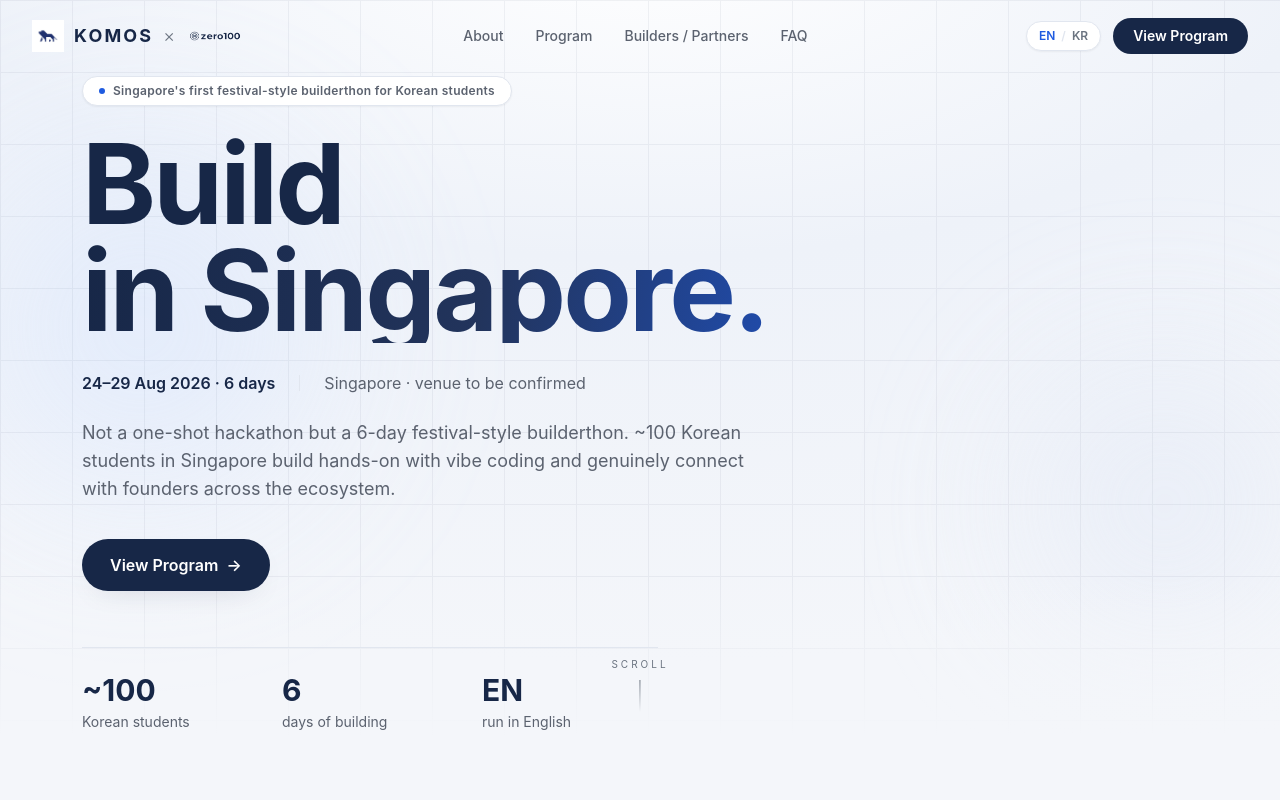
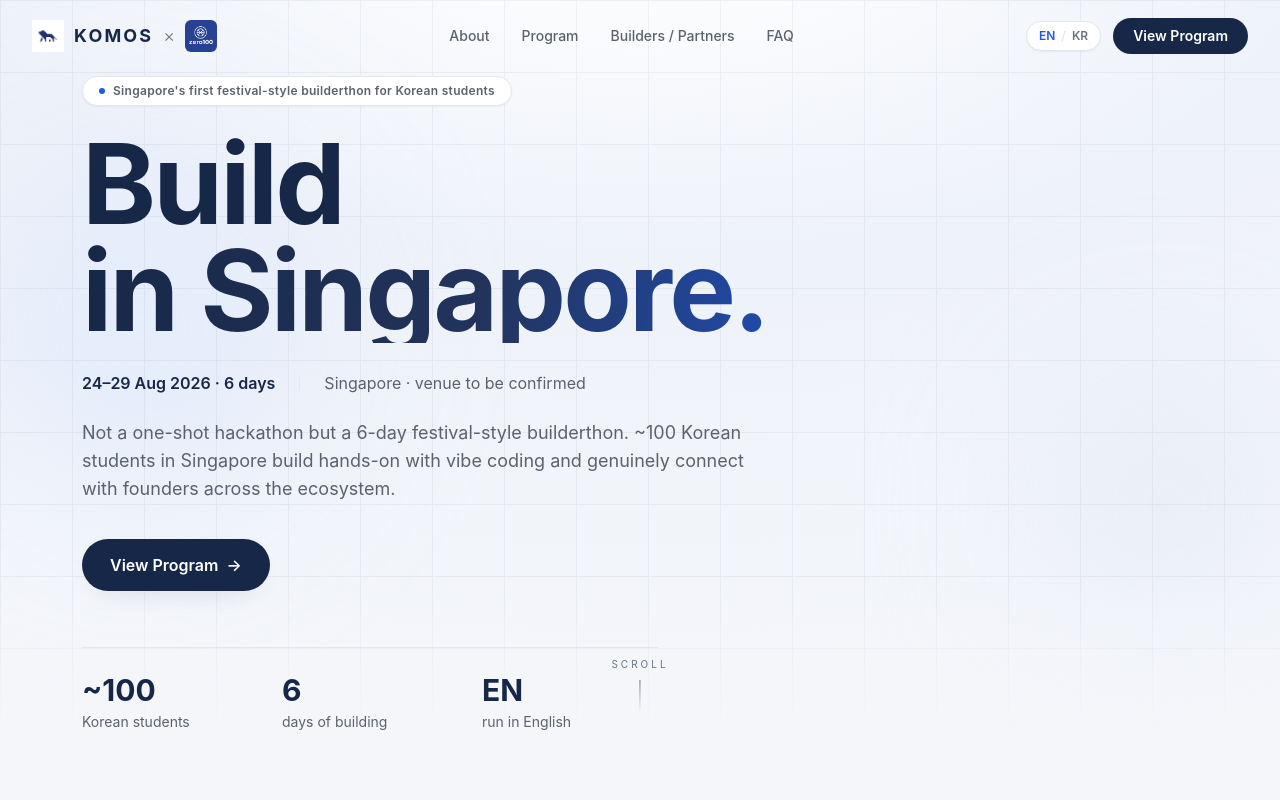
Before and after one commit to jhpark-2022/builderthon-for-korean-student, a Next.js app: page / in a window 1280 px wide. Shown: the top 800 px of the page. Built offline with nearby package versions, Linux system fonts and the light colour scheme.

Commit message:
Replace Zero100 wordmark with badge logo
Swap the wide transparent wordmark for the official blue Zero100 badge
(225x225). Render it as a rounded square in the nav and the Partners
founding-network card.

Co-Authored-By: Claude Opus 4.8 (1M context) <noreply@anthropic.com>

```diff
--- a/components/Nav.tsx
+++ b/components/Nav.tsx
@@ -77,9 +77,9 @@ export default function Nav() {
             src="/partners/processed/zero100.png"
             alt=""
             aria-hidden
-            width={453}
-            height={144}
-            className="h-[17px] w-auto object-contain sm:h-[19px]"
+            width={225}
+            height={225}
+            className="h-7 w-7 rounded-md object-contain sm:h-8 sm:w-8"
           />
         </a>
 
--- a/components/Partners.tsx
+++ b/components/Partners.tsx
@@ -149,9 +149,9 @@ export default function Partners() {
                 <Image
                   src="/partners/processed/zero100.png"
                   alt="Zero100"
-                  width={453}
-                  height={144}
-                  className="h-9 w-auto object-contain sm:h-10"
+                  width={225}
+                  height={225}
+                  className="h-12 w-12 rounded-xl object-contain sm:h-14 sm:w-14"
                 />
               </div>
               <p className="mt-3 text-sm text-ink-muted">
```
Also changed, not shown: public/partners/processed/zero100.png.
